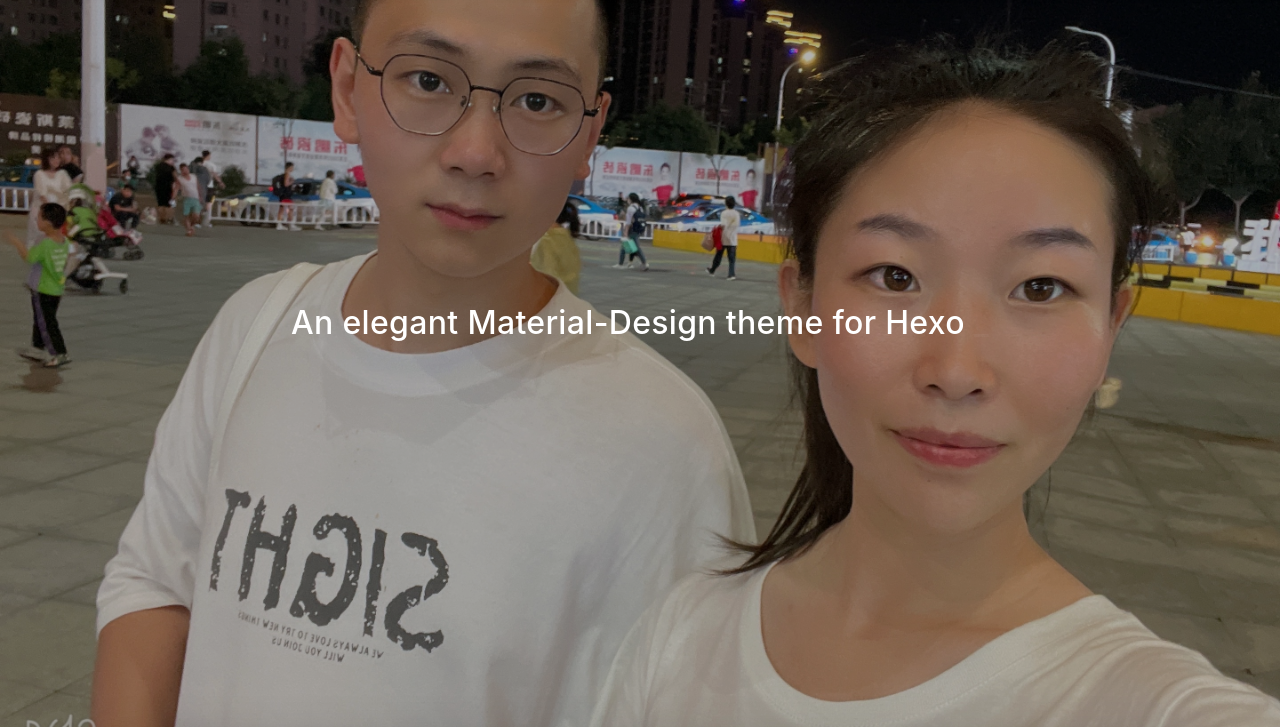
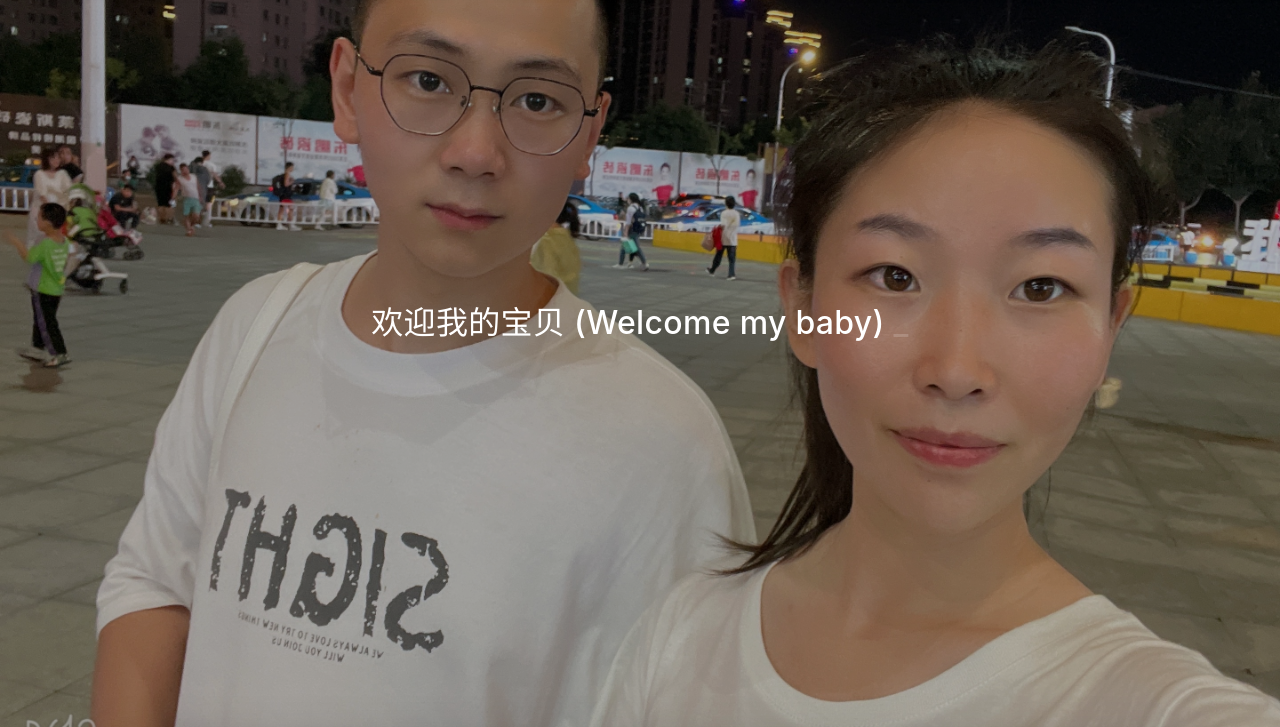
Before and after one commit to GitAndxjz/LampGodJack.github.io, a plain HTML site: page index.html in a window 1280 px wide. Shown: the part 73-800 px from the top of the page. Drawn offline with nearby package versions, Linux system fonts and the light colour scheme; some packages are replaced by stand-ins of ours; a script that the page names is missing; some icons are missing; a small style sheet from the web is missing.

Commit message:
Site updated: 2022-08-26 18:15:36

```diff
--- a/index.html
+++ b/index.html
@@ -185,7 +185,7 @@
       <div class="banner-text text-center fade-in-up">
         <div class="h2">
 
-            <span id="subtitle" data-typed-text="An elegant Material-Design theme for Hexo"></span>
+            <span id="subtitle" data-typed-text="欢迎我的宝贝 (Welcome my baby)"></span>
 
         </div>
 
```
